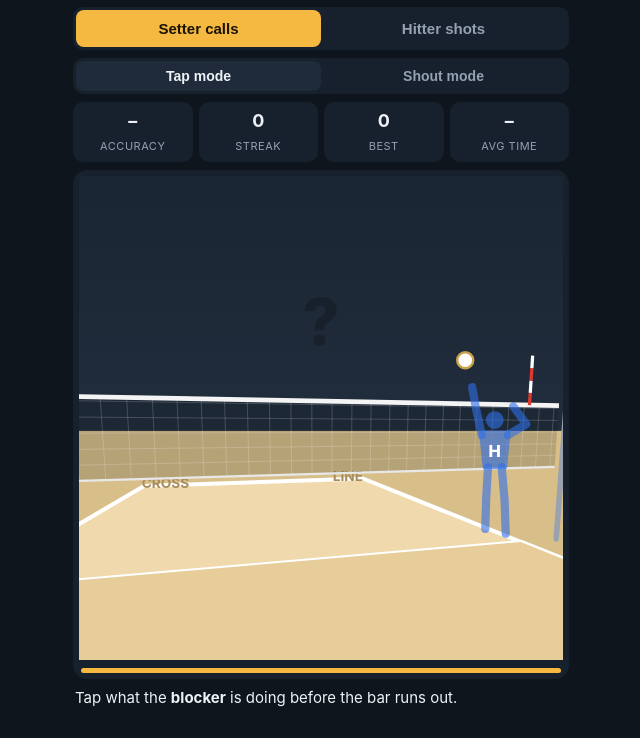
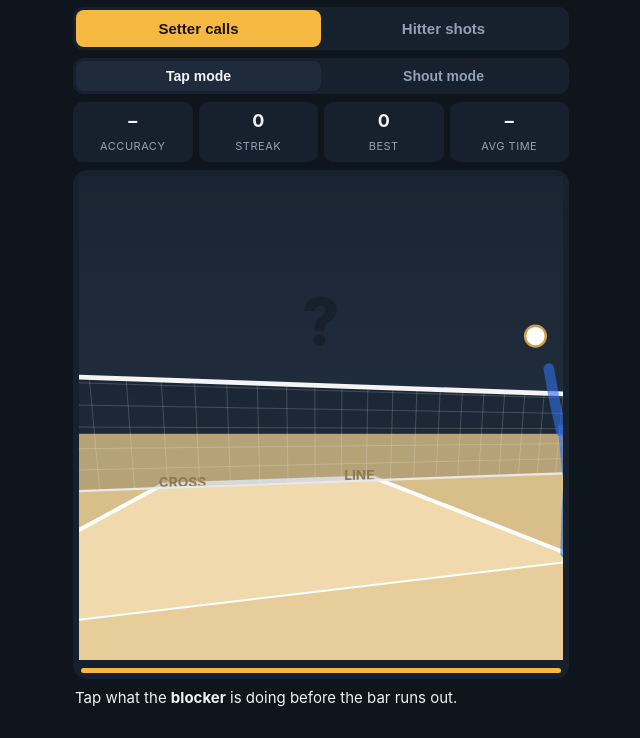
Before and after one commit to ivan8115/Call-it, a plain HTML site: page index.html in a window 1280 px wide. Shown: the part 47-785 px from the top of the page, without its empty margins (319-959 px from the left). Drawn offline with Linux system fonts and the light colour scheme.

Commit message:
Move the setter's-eye camera closer to the net
Camera now about 3 m off the net (typical setter spot) with a slightly
wider view; the hitter sits at the edge, as in a setter's peripheral vision.

Co-Authored-By: Claude Opus 5.5 <noreply@anthropic.com>
Claude-Session: https://claude.ai/code/session_01VDa2AjZ8bs1rgqByci9D7R

```diff
--- a/index.html
+++ b/index.html
@@ -383,10 +383,10 @@ function setterView(){return cfg.view!=='top'&&cfg.kind==='defense'}
 var SV={W:300,H:300};
 function camFor(side){
   var hs=side==='R'?1:-1;                         // world x sign of the hitter's sideline
-  var cam={x:-hs*0.7,y:-4.9,z:1.95};              // just behind and above the setter's spot (like a raised 'setter cam')
-  var tgt={x:hs*1.5,y:4.6,z:0.9};                // looking across the net, a touch toward the hitter
+  var cam={x:-hs*0.6,y:-3.1,z:1.85};              // just behind and above the setter's spot (like a raised 'setter cam')
+  var tgt={x:hs*1.1,y:4.8,z:0.9};                // looking across the net, a touch toward the hitter
   var F=norm(sub(tgt,cam)),Rv=norm(cross(F,{x:0,y:0,z:1})),U=cross(Rv,F);
-  return {c:cam,F:F,R:Rv,U:U,f:(SV.W/2)/Math.tan(35*Math.PI/180)};
+  return {c:cam,F:F,R:Rv,U:U,f:(SV.W/2)/Math.tan(40*Math.PI/180)};
 }
 function sub(a,b){return {x:a.x-b.x,y:a.y-b.y,z:a.z-b.z}}
 function dot(a,b){return a.x*b.x+a.y*b.y+a.z*b.z}
```
